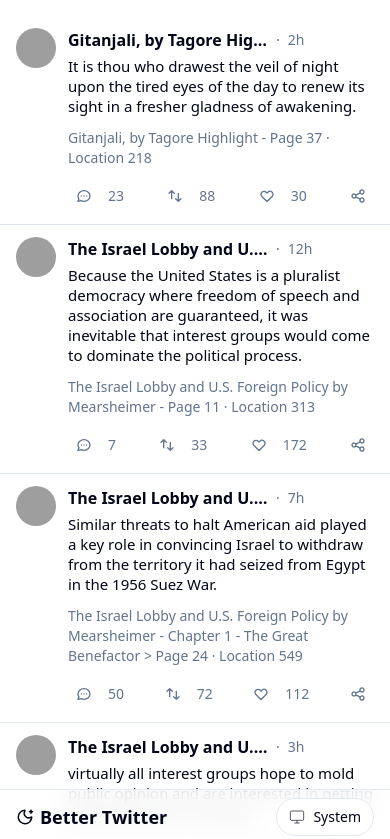
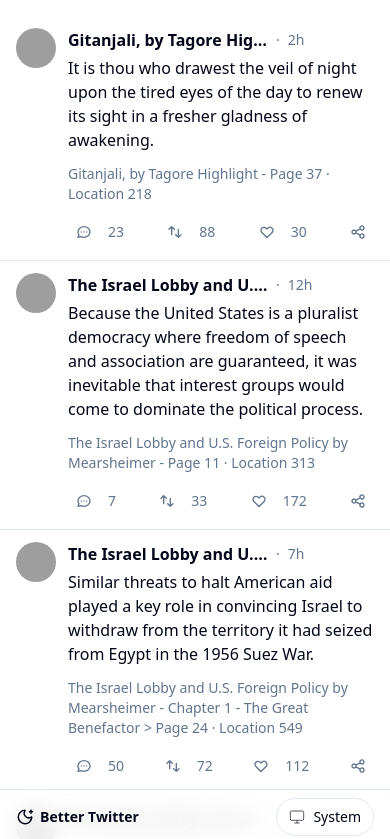
Before and after one commit to namadaza/better-twitter, a Next.js app: page / in a window 390 px wide. Shown: the top 839 px of the page. Built offline with nearby package versions, Linux system fonts and the light colour scheme; grey boxes are pictures that could not be loaded.

Commit message:
make font larger on mobile

```diff
--- a/src/app/page.tsx
+++ b/src/app/page.tsx
@@ -35,24 +35,26 @@
               <div className="flex-1 min-w-0">
                 {/* Header */}
                 <div className="flex items-center space-x-2 mb-1">
-                  <span className="font-bold text-foreground truncate max-w-[200px] hover:underline cursor-pointer">
+                  <span className="font-bold text-foreground truncate max-w-[200px] hover:underline cursor-pointer text-base md:text-sm">
                     {highlight.title.length > 30
                       ? highlight.title.substring(0, 30) + "..."
                       : highlight.title}
                   </span>
-                  <span className="text-muted-foreground text-sm">·</span>
-                  <span className="text-muted-foreground text-sm hover:underline cursor-pointer">
+                  <span className="text-muted-foreground text-sm md:text-xs">
+                    ·
+                  </span>
+                  <span className="text-muted-foreground text-sm md:text-xs hover:underline cursor-pointer">
                     {Math.floor(Math.random() * 12) + 1}h
                   </span>
                 </div>
 
                 {/* Tweet Text */}
-                <div className="text-foreground text-[15px] leading-5 mb-3 whitespace-pre-wrap">
+                <div className="text-foreground text-base md:text-[15px] leading-6 md:leading-5 mb-3 whitespace-pre-wrap">
                   {highlight.text}
                 </div>
 
                 {/* Full title name */}
-                <div className="text-muted-foreground text-sm hover:underline cursor-pointer">
+                <div className="text-muted-foreground text-sm md:text-xs hover:underline cursor-pointer">
                   {highlight.title}
                 </div>
 
@@ -75,7 +77,7 @@
                         />
                       </svg>
                     </div>
-                    <span className="text-sm group-hover:text-blue-400 transition-colors">
+                    <span className="text-sm md:text-xs group-hover:text-blue-400 transition-colors">
                       {Math.floor(Math.random() * 50) + 1}
                     </span>
                   </div>
@@ -97,7 +99,7 @@
                         />
                       </svg>
                     </div>
-                    <span className="text-sm group-hover:text-green-400 transition-colors">
+                    <span className="text-sm md:text-xs group-hover:text-green-400 transition-colors">
                       {Math.floor(Math.random() * 100) + 5}
                     </span>
                   </div>
@@ -119,7 +121,7 @@
                         />
                       </svg>
                     </div>
-                    <span className="text-sm group-hover:text-red-500 transition-colors">
+                    <span className="text-sm md:text-xs group-hover:text-red-500 transition-colors">
                       {Math.floor(Math.random() * 200) + 10}
                     </span>
                   </div>
@@ -169,7 +171,7 @@
               <path d="M20 3v4" />
               <path d="M20.985 12.486a9 9 0 1 1-9.473-9.472c.405-.022.617.46.402.803a6 6 0 0 0 8.268 8.268c.344-.215.825-.004.803.401" />
             </svg>
-            <h1 className="text-lg font-bold">Better Twitter</h1>
+            <h1 className="text-sm font-bold">Better Twitter</h1>
           </div>
           <ThemeToggle />
         </div>
```
